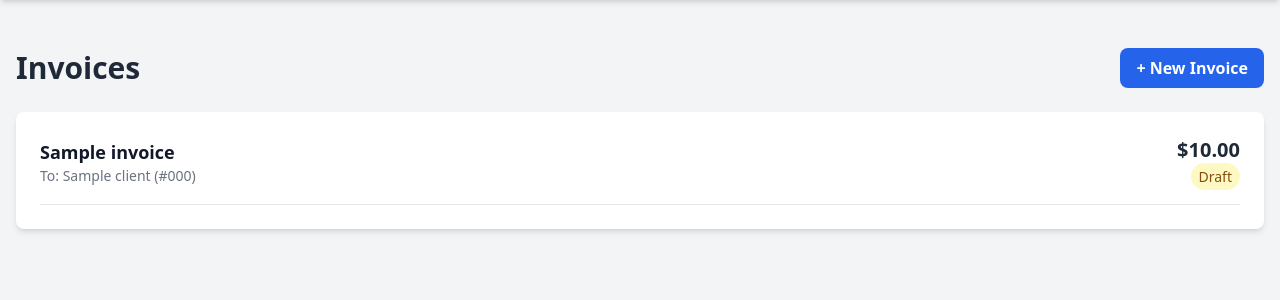
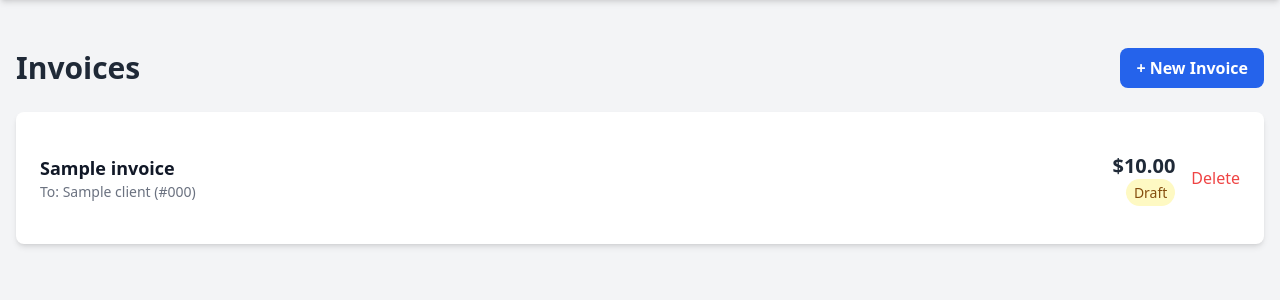
Before and after one commit to Tilooo/momentum, a Django app: page / in a window 1280 px wide. Shown: the part 60-360 px from the top of the page. Run offline with Django 5.2, Linux system fonts and the light colour scheme; tables that the repository leaves empty hold one stand-in row (values such as "Sample post"); some libraries are stand-ins or nearby versions.

Commit message:
5. Deleting invoices with confirmation button/feature.

```diff
--- a/core/templates/core/base.html
+++ b/core/templates/core/base.html
@@ -1,5 +1,3 @@
-
-
 <!DOCTYPE html>
 {% load static %}
 {% load django_htmx %}
@@ -13,7 +11,8 @@
 
     {% htmx_script %}
 </head>
-<body class="bg-gray-100 text-gray-800">
+<body class="bg-gray-100 text-gray-800" hx-headers='{"X-CSRFToken": "{{ csrf_token }}"}'>
+
     <nav class="bg-white shadow-md p-4">
         <div class="container mx-auto">
             <a href="/" class="text-xl font-bold text-blue-600">Momentum</a>
@@ -22,7 +21,6 @@
 
     <main class="container mx-auto mt-8 p-4">
         {% block content %}
-        <!-- Page specific content -->
         {% endblock %}
     </main>
 </body>
--- a/core/templates/core/invoice_list.html
+++ b/core/templates/core/invoice_list.html
@@ -13,18 +13,18 @@
     </button>
 </div>
 
-<!-- the form loaded by HTMX -->
 <div id="invoice-form-container" class="mb-6"></div>
 
 
 <!-- the list of invoices -->
 <div id="invoice-list" class="bg-white shadow-md rounded-lg">
-    <!--
-        a separate container for the list items that I could target it
-    -->
     <ul class="space-y-4 p-6">
         {% for invoice in invoices %}
-            {% include 'core/partials/invoice_item.html' %}
+
+            {% if invoice.id %}
+                {% include 'core/partials/invoice_item.html' %}
+            {% endif %}
+
         {% empty %}
             <li id="empty-message" class="text-center text-gray-500 py-4">No invoices yet. Click "+ New Invoice" to add one!</li>
         {% endfor %}
--- a/core/templates/core/partials/invoice_form.html
+++ b/core/templates/core/partials/invoice_form.html
@@ -1,7 +1,7 @@
 <div class="bg-white p-6 rounded-lg shadow-md">
     <h2 class="text-2xl font-bold mb-4">Create New Invoice</h2>
 
-    <form hx-post="{% url 'invoice-store' %}" hx-target="#invoice-list ul" hx-swap="afterbegin">
+    <form hx-post="{% url 'invoice-store' %}" hx-target="this" hx-swap="outerHTML">
         {% csrf_token %}
         <div class="space-y-4">
             {% for field in form %}
--- a/core/templates/core/partials/invoice_item.html
+++ b/core/templates/core/partials/invoice_item.html
@@ -1,12 +1,31 @@
-<li class="border-b pb-4 flex justify-between items-center">
+<li id="invoice-{{ invoice.id }}" class="border-b last:border-b-0 py-4 flex justify-between items-center">
     <div>
         <p class="text-lg font-semibold text-gray-900">{{ invoice.title }}</p>
         <p class="text-sm text-gray-500">To: {{ invoice.client.name }} (#{{ invoice.invoice_number }})</p>
     </div>
-    <div class="text-right">
-        <p class="text-xl font-bold">${{ invoice.amount }}</p>
-        <span class="text-sm font-medium px-2 py-1 rounded-full bg-yellow-100 text-yellow-800">
-            {{ invoice.get_status_display }}
-        </span>
+
+    <div class="flex items-center space-x-4">
+        <div class="text-right">
+            <p class="text-xl font-bold">${{ invoice.amount }}</p>
+            <span class="text-sm font-medium px-2 py-1 rounded-full
+                {% if invoice.status == 'PAID' %} bg-green-100 text-green-800
+                {% elif invoice.status == 'SENT' %} bg-blue-100 text-blue-800
+                {% else %} bg-yellow-100 text-yellow-800 {% endif %}">
+                {{ invoice.get_status_display }}
+            </span>
+        </div>
+
+        {% if invoice.id %}
+            <div>
+                <button
+                    hx-delete="{% url 'invoice-delete' invoice.id %}"
+                    hx-target="#invoice-{{ invoice.id }}"
+                    hx-swap="outerHTML"
+                    hx-confirm="Are you sure you want to delete this invoice?"
+                    class="text-red-500 hover:text-red-700 font-medium">
+                    Delete
+                </button>
+            </div>
+        {% endif %}
     </div>
 </li>
--- a/core/urls.py
+++ b/core/urls.py
@@ -8,4 +8,5 @@ urlpatterns = [
     path('invoices/create/', views.invoice_create, name='invoice-create'),
     path('invoices/store/', views.invoice_store, name='invoice-store'),
     path('invoices/clear/', views.clear_form, name='clear-form'),
+    path('invoices/<int:pk>/delete/', views.invoice_delete, name='invoice-delete'),
 ]
--- a/core/views.py
+++ b/core/views.py
@@ -1,10 +1,11 @@
 # core/views.py
 
 import random
-from django.shortcuts import render, redirect
+from django.shortcuts import render, redirect, get_object_or_404
 from django.http import HttpResponse
 from .models import Invoice, Client
 from .forms import InvoiceForm
+
 
 
 def invoice_list(request):
@@ -36,21 +37,18 @@ def invoice_store(request):
     if request.method == 'POST':
         form = InvoiceForm(request.POST)
         if form.is_valid():
-            # If the form is valid, save the invoice
             invoice = form.save(commit=False)
             invoice.invoice_number = f'INV-{random.randint(1000, 9999)}'
             invoice.save()
 
-            new_invoice_html = render(request, 'core/partials/invoice_item.html', {'invoice': invoice})
+            # render the new item
+            context = {'invoice': invoice}
+            response = render(request, 'core/partials/invoice_item.html', context)
 
-            clear_form_html = '<div id="invoice-form-container" hx-swap-oob="true"></div>'
-
-            remove_empty_message_html = '<li id="empty-message" hx-swap-oob="true"></li>'
-
-            response_html = new_invoice_html.content.decode() + clear_form_html + remove_empty_message_html
-
-            return HttpResponse(response_html)
-        else:
+            # a special HTMX header to add the new item to the top of the list, clear the form after success.
+            response['HX-Trigger'] = 'clear-form-and-add-item'
+            return response
+        else:       # if the form is NOT valid
             context = {'form': form}
             return render(request, 'core/partials/invoice_form.html', context)
 
@@ -62,3 +60,16 @@ def clear_form(request):
     Returns an empty response to clear the form container via HTMX.
     """
     return HttpResponse("")
+
+
+def invoice_delete(request, pk):
+    """
+    Deletes an invoice and returns an empty response.
+    """
+    invoice = get_object_or_404(Invoice, pk=pk)
+
+    if request.method == 'DELETE':
+        invoice.delete()
+        return HttpResponse("")
+
+    return HttpResponse(status=405)
```
